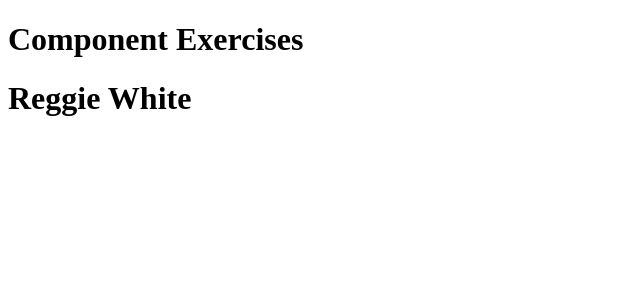
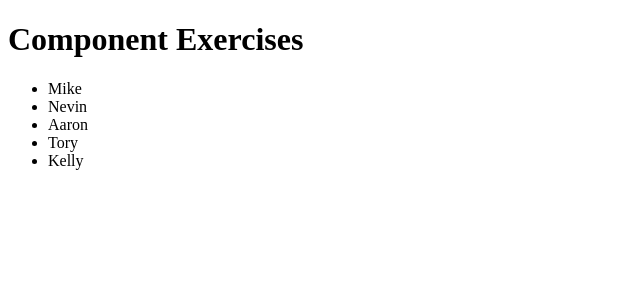
Before and after one commit to RaHughes/ComponentExercises, a React (Create React App) app: page / in a window 1280 px wide. Shown: the top 300 px of the page, without its empty margins (0-640 px from the left). Built offline with nearby package versions, Linux system fonts and the light colour scheme.

Commit message:
Completed exercise two

```diff
--- a/src/components/App.jsx
+++ b/src/components/App.jsx
@@ -1,12 +1,12 @@
 import React, { Component } from 'react';
 import DisplayName from './DisplayName/DisplayName';
+import NamesList from './NamesList/NamesList';
 
 class App extends Component{
     constructor(props){
         super(props);
         this.state = {
-            firstName: 'Reggie',
-            lastName: 'White'
+            names: ['Mike', 'Nevin', 'Aaron', 'Tory', 'Kelly']
         }
     }
 
@@ -15,6 +15,7 @@ class App extends Component{
             <div>
                 <h1>Component Exercises</h1>
                 <DisplayName firstName = {this.state.firstName} lastName={this.state.lastName}/>
+                <NamesList names={this.state.names}/>
             </div>
         )
     }
--- /dev/null
+++ b/src/components/NamesList/NamesList.jsx
@@ -0,0 +1,16 @@
+import React from 'react';
+
+
+const NamesList = (props) => {
+    console.log(props.names)
+    return (
+        <ul>
+        {props.names.map(name => {
+            console.log(name)
+            return <li key={props.names.indexOf(name)}>{name}</li>
+        })}
+        </ul>
+     );
+}
+
+export default NamesList;
```
